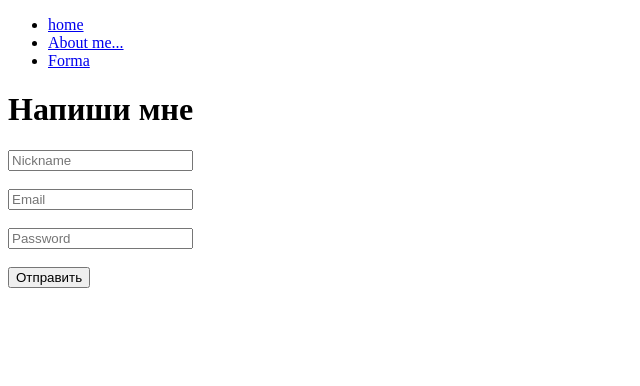
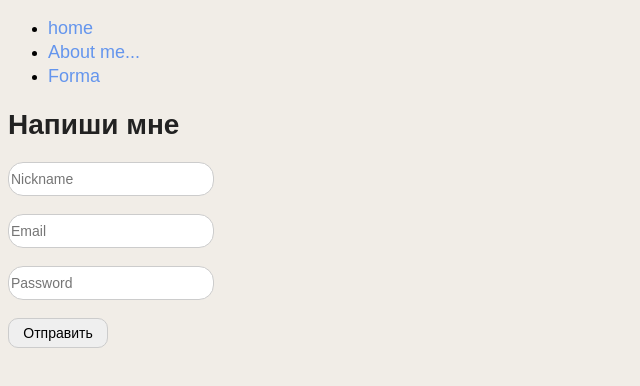
Before and after one commit to yanaratnikova/HTML_CSS_DZ1, a plain HTML site: page form.html in a window 1280 px wide. Shown: the whole page, without its empty margins (0-640 px from the left). Drawn offline with Linux system fonts and the light colour scheme.

Commit message:
style CSS

```diff
--- a/form.html
+++ b/form.html
@@ -3,26 +3,27 @@
 <head>
   <meta charset="UTF-8">
   <meta name="viewport" content="width=device-width, initial-scale=1.0">
+  <link rel="stylesheet" href="./style.css">
   <title>Form</title>
 </head>
 <body>
   <ul>
-    <li><a href="./index.html">home</a></li>
-    <li><a href="./info/about.html">About me...</a></li>
-    <li><a href="#">Forma</a></li>
+    <li><a class="link" href="./index.html">home</a></li>
+    <li><a class="link" href="./info/about.html">About me...</a></li>
+    <li><a class="link" href="#">Forma</a></li>
   </ul>
-  <h1>Напиши мне</h1>
+  <h1 class="title">Напиши мне</h1>
   <form>
-    <input type="text" placeholder="Nickname">
+    <input class="inputText" type="text" placeholder="Nickname">
     <br>
     <br>
-    <input type="email" placeholder="Email">
+    <input class="inputText" type="email" placeholder="Email">
     <br>
     <br>
-    <input type="password" placeholder="Password">
+    <input class="inputText" type="password" placeholder="Password">
     <br>
     <br>
-    <button>Отправить</button>
+    <button class="btn">Отправить</button>
    </form>
 </body>
 </html>
--- /dev/null
+++ b/style.css
@@ -0,0 +1,53 @@
+body {
+  background-color: rgb(241, 237, 231);
+  font-family: sans-serif;
+}
+a {
+  text-decoration: none;
+  }
+
+.link {
+  color: cornflowerblue;
+  font-size: 18px;
+  line-height: 24px;
+}
+.title {
+  color: #222222;
+  font-size: 28px;
+  line-height: 36px;
+  font-weight: bold;
+}
+.text {
+  font-style: italic;
+  font-weight: 700;
+  font-size: 18px;
+  line-height: 30px;
+  color: #7D7987
+}
+.subtitle {
+  color: coral;
+  font-style: normal;
+  font-weight: 700;
+  font-size: 36px;
+  line-height: 80px
+}
+.picture {
+  border-radius: 20px 30px;
+  width: 350px;
+}
+.inputText {
+  width: 200px;
+  height: 30px;
+  outline: none;
+  border: 1px solid #ccc;
+  border-radius: 15px;
+  font-size: 14px;
+  line-height: 30px;
+}
+.btn {
+  width: 100px;
+  height: 30px;
+  font-size: 14px;
+  border: 1px solid #ccc;
+  border-radius: 10px;
+}
```
Also changed, not shown: index.html (+10 -9 lines), info/about.html (+8 -7 lines).
